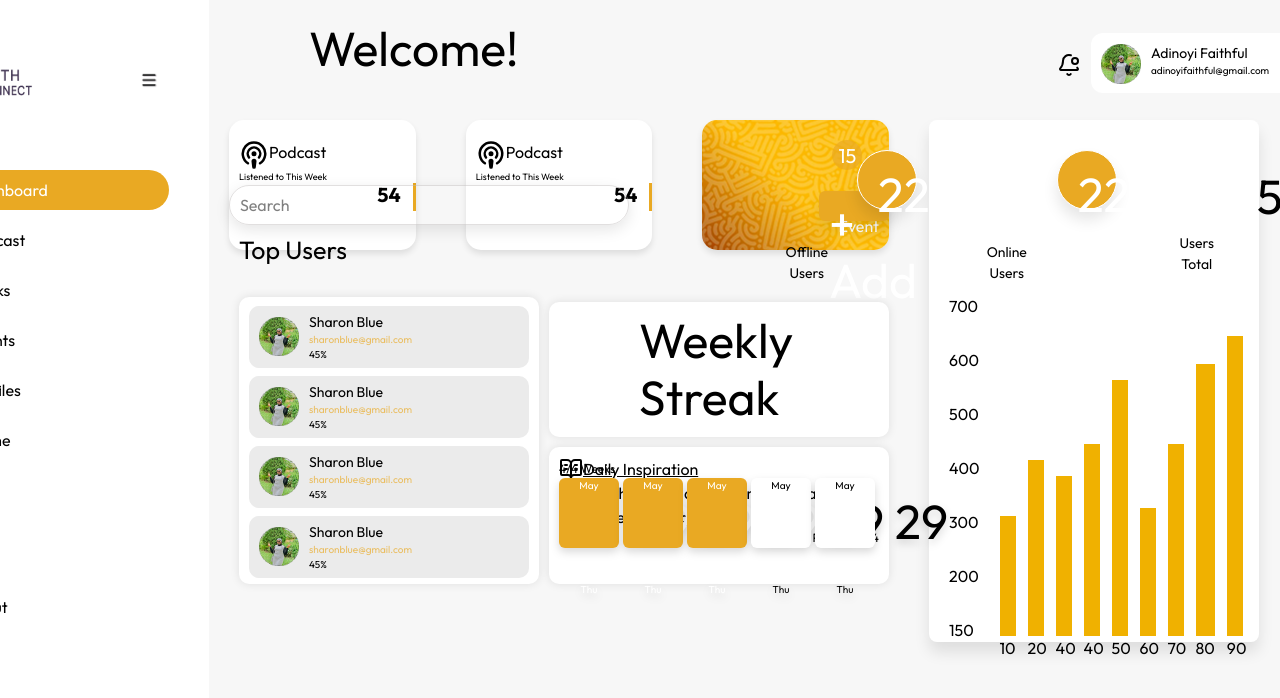
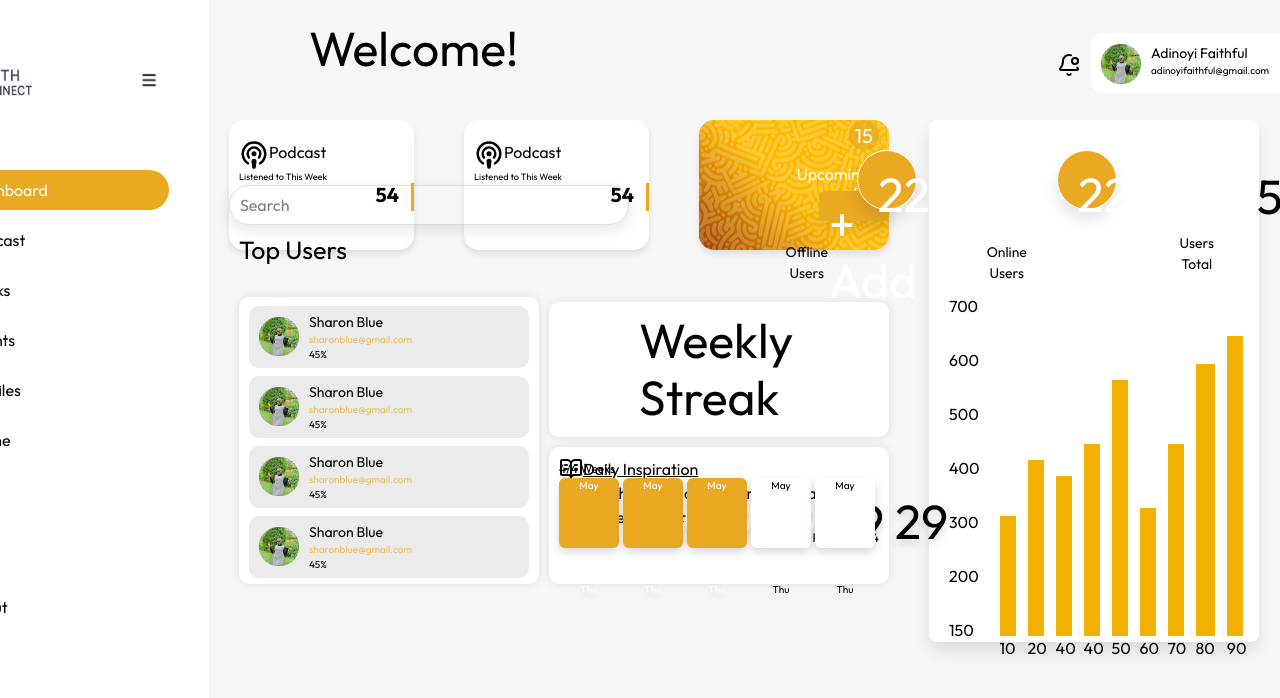
Before and after one commit to bantofweb4/FaithConnect, a React (Vite) app: page /dashboard in a window 1280 px wide. Shown: the top 698 px of the page. Built offline with nearby package versions, Linux system fonts and the light colour scheme.

Commit message:
changess

```diff
--- a/src/component/Podcastbox.css
+++ b/src/component/Podcastbox.css
@@ -44,7 +44,7 @@ body{
 }
 
 .num{
-    margin-left: 40px;
+    margin-left: 60px;
     display: flex;
 }
 
@@ -68,9 +68,11 @@ body{
 }
 
 .event1{
-    font-size: 16px;
+    font-size: 10px;
 }
 
 .upcoming{
     margin-right: 10px;
+    font-size: 16px;
+    margin-top: -20px;
 }
--- a/src/component/Podcastbox.jsx
+++ b/src/component/Podcastbox.jsx
@@ -43,7 +43,7 @@ function Podcastbox () {
               <h1 className="num15">15</h1>
             </div>
             <div className="flex justify-end">
-              <p className="text-[10px]">Upcoming</p>
+              <p className="upcoming">Upcoming</p>
             </div>
             <div className="flex justify-end">
               <h1 className="event1">Event</h1>
```
